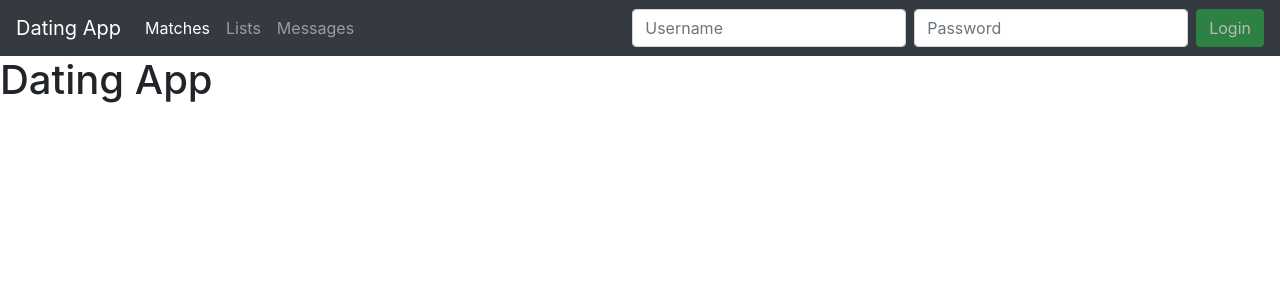
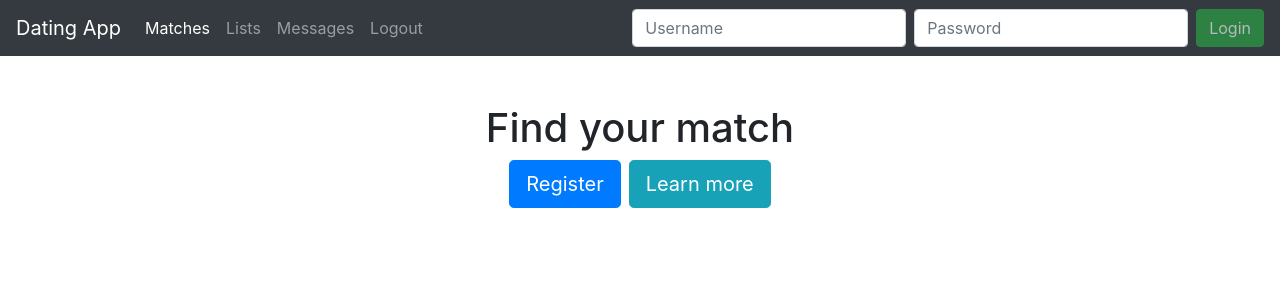
Before and after one commit to OleksandrTymoshchuk/DatingApp.SPA, an Angular app: page / in a window 1280 px wide. Shown: the top 300 px of the page. Built offline with nearby package versions, Linux system fonts and the light colour scheme; no server answers.

Commit message:
Added register form

```diff
--- a/src/app/app.component.html
+++ b/src/app/app.component.html
@@ -1,8 +1,3 @@
 <app-nav></app-nav>
-
-<div>
-  <h1>
-    Dating App
-  </h1>
-  <app-value></app-value>
-</div>
+<app-value></app-value>
+<app-home></app-home>
--- a/src/app/app.module.ts
+++ b/src/app/app.module.ts
@@ -8,12 +8,16 @@
 import { AppComponent } from './app.component';
 import { ValueComponent } from './value/value.component';
 import { NavComponent } from './nav/nav.component';
+import { HomeComponent } from './home/home.component';
+import { RegisterComponent } from './register/register.component';
 
 @NgModule({
    declarations: [
       AppComponent,
       ValueComponent,
-      NavComponent
+      NavComponent,
+      HomeComponent,
+      RegisterComponent
    ],
    imports: [
       BrowserModule,
--- /dev/null
+++ b/src/app/home/home.component.html
@@ -0,0 +1,17 @@
+<div class="container mt-5">
+  <div *ngIf="!registerMode" style="text-align: center">
+    <h1>Find your match</h1>
+    <div>
+      <button class="btn btn-primary btn-lg mr-2" (click)="registerToogle()">Register</button>
+      <button class="btn btn-info btn-lg">Learn more</button>
+    </div>
+  </div>
+
+  <div *ngIf="registerMode" class="container">
+    <div class="row justify-content-center">
+      <div class="col-4">
+        <app-register></app-register>
+      </div>
+    </div>
+  </div>
+</div>
--- /dev/null
+++ b/src/app/home/home.component.ts
@@ -0,0 +1,19 @@
+import { Component, OnInit } from '@angular/core';
+
+@Component({
+  selector: 'app-home',
+  templateUrl: './home.component.html',
+  styleUrls: ['./home.component.css']
+})
+export class HomeComponent implements OnInit {
+  registerMode = false;
+  constructor() { }
+
+  ngOnInit() {
+  }
+
+  registerToogle() {
+    this.registerMode = !this.registerMode;
+  }
+
+}
--- /dev/null
+++ b/src/app/models/User.ts
@@ -0,0 +1,4 @@
+export class User {
+    username: string;
+    password: string;
+}
--- a/src/app/nav/nav.component.html
+++ b/src/app/nav/nav.component.html
@@ -11,6 +11,9 @@
       <li class="nav-item">
         <a class="nav-link" href="#">Messages</a>
       </li>
+      <li class="nav-item">
+          <a class="nav-link" (click)="logOut()" href="#">Logout</a>
+        </li>
     </ul>
 
     <div *ngIf="loggedIn()" class="dropdown">
--- /dev/null
+++ b/src/app/register/register.component.html
@@ -0,0 +1,17 @@
+<form #registerForm="ngForm" (ngSubmit)="register()">
+  <h2 class="text-center text-primary">Sign Up</h2>
+  <hr>
+
+  <div class="form-group">
+    <input type="text" class="form-control" required name="username" [(ngModel)]="model.username" placeholder="Username">
+  </div>
+
+  <div class="form-group">
+      <input type="text" class="form-control" required name="password" [(ngModel)]="model.password" placeholder="Password">
+  </div>
+
+    <div class="form-group text-center">
+        <button class="btn btn-success" type="submit">Register</button>
+        <button class="btn btn-default" type="button" (click)="cancel()">Cancel</button>
+    </div>
+</form>
--- /dev/null
+++ b/src/app/register/register.component.ts
@@ -0,0 +1,25 @@
+import { User } from './../models/User';
+import { Component, OnInit } from '@angular/core';
+
+@Component({
+  selector: 'app-register',
+  templateUrl: './register.component.html',
+  styleUrls: ['./register.component.css']
+})
+export class RegisterComponent implements OnInit {
+  model: User = new User();
+
+  constructor() { }
+
+  ngOnInit() {
+  }
+
+  register() {
+    console.log(this.model);
+  }
+
+  cancel() {
+    console.log('canceled');
+  }
+
+}
```
Also changed, not shown: src/app/home/home.component.css (added), src/app/register/register.component.css (added), 2 other files (tests, documents, lock files or other folders).
